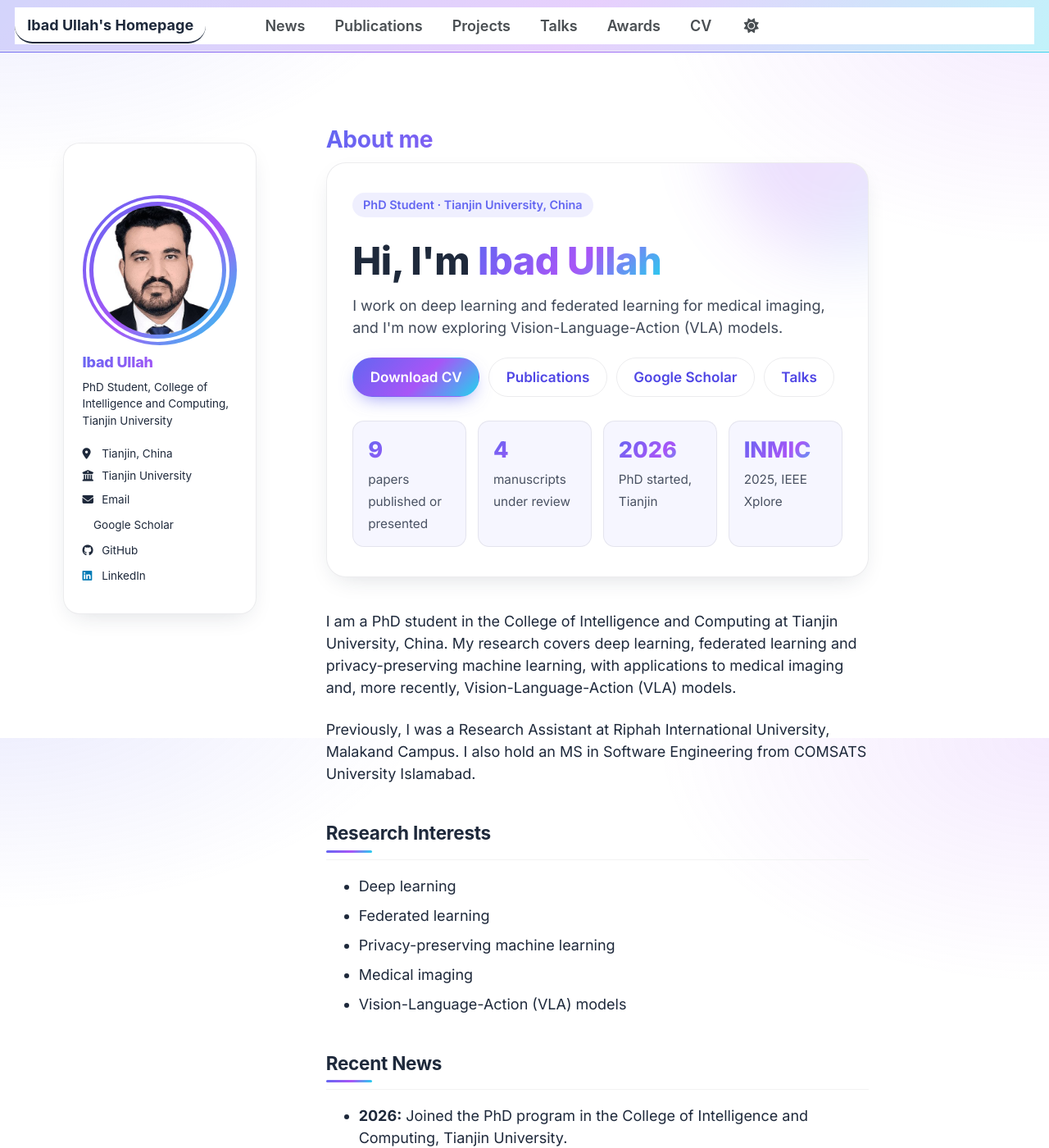
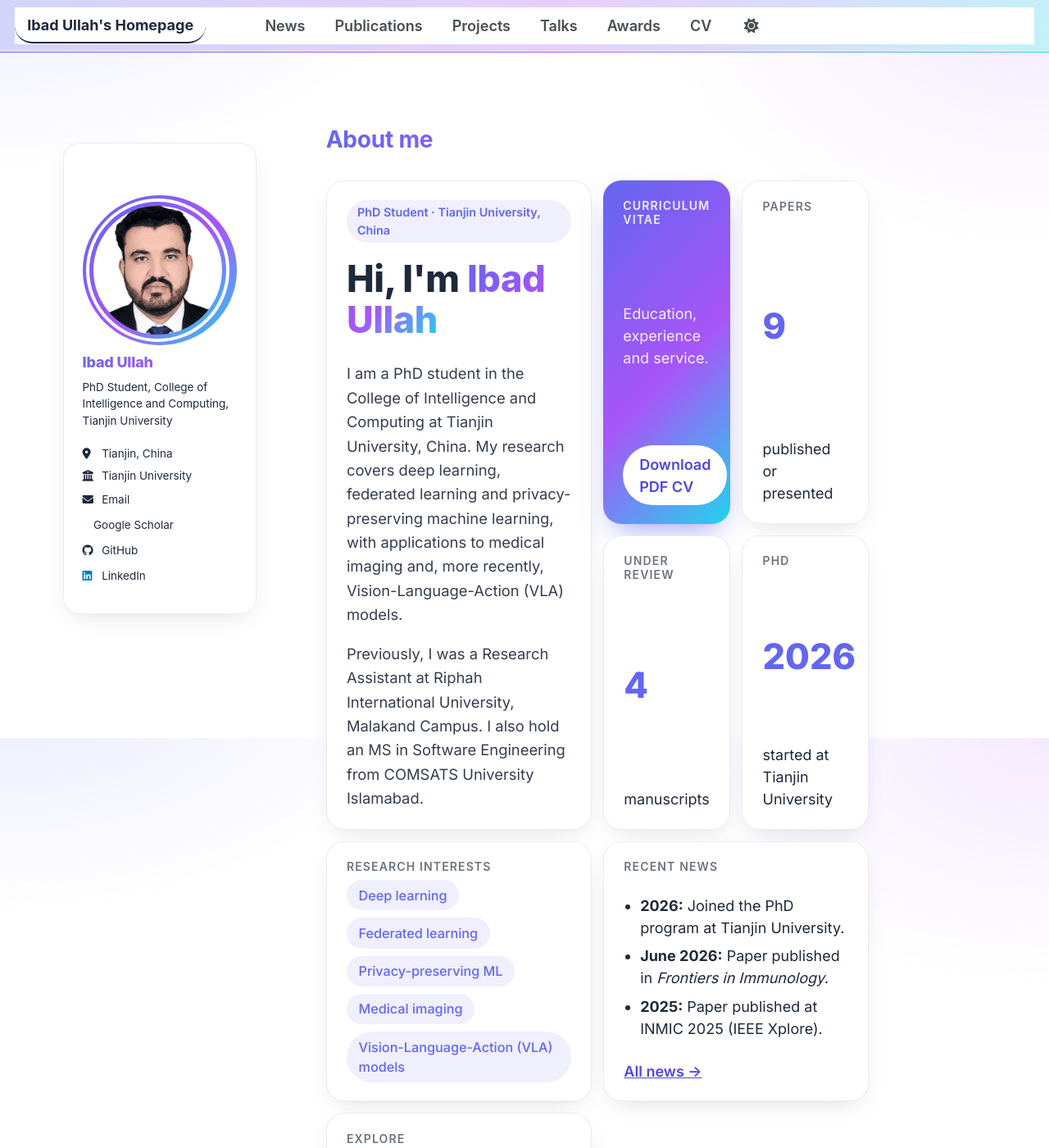
Before and after one commit to ibad321/ibad321.github.io, a Jekyll site: the page built from _pages/about.md, in a window 1280 px wide and 1400 px high. Shown: the whole window at 82% size. Built offline with Jekyll 4.4.1, drawn with Linux system fonts in a browser that asks for light colours; a style sheet for code colours, icons or effects is not loaded; some of the changed text lies outside the part shown.

Commit message:
Redesign About page as a bento grid; remove footer template credit
- About page is a bento grid: intro tile, CV download tile, stat tiles,
  research interests, recent news and explore links, one accent color
- Footer no longer shows the Jekyll / AcademicPages / Minimal Mistakes
  credit line; the MIT LICENSE file stays in the repository
- Fix clipped stat numbers and the underlined CV button

Co-Authored-By: Claude Haiku 5.5 <noreply@anthropic.com>
Claude-Session: https://claude.ai/code/session_01JoGCQNYfWLJgbsumeahHLX

```diff
--- a/_includes/footer.html
+++ b/_includes/footer.html
@@ -20,6 +20,6 @@
 {% endif %}
 
 <div class="page__footer-copyright">
-  &copy; {{ site.time | date: '%Y' }} {{ site.name | default: site.title }}, {{ site.data.ui-text[site.locale].powered_by | default: "Powered by" }} <a href="https://jekyllrb.com" rel="nofollow">Jekyll</a> &amp; <a href="https://github.com/academicpages/academicpages.github.io">AcademicPages</a>, a fork of <a href="https://mademistakes.com/work/minimal-mistakes-jekyll-theme/" rel="nofollow">Minimal Mistakes</a>.<br />
+  &copy; {{ site.time | date: '%Y' }} {{ site.name | default: site.title }}<br />
   Site last updated {{ "now" | date: '%Y-%m-%d' }}, <a href="/sitemap/" style="text-transform: uppercase;">{{ site.data.ui-text[site.locale].site_map | default: "Sitemap" }}</a>
 </div>
--- a/_pages/about.md
+++ b/_pages/about.md
@@ -7,47 +7,69 @@ redirect_from:
   - /about.html
 ---
 
-<section class="hero">
-  <span class="hero__eyebrow">PhD Student · Tianjin University, China</span>
-  <h1 class="hero__title">Hi, I'm <span class="grad">Ibad Ullah</span></h1>
-  <p class="hero__lead">I work on deep learning and federated learning for medical imaging, and I'm now exploring Vision-Language-Action (VLA) models.</p>
-  <div class="hero__cta">
-    <a class="primary" href="/files/Ibad_Ullah_CV.pdf">Download CV</a>
-    <a href="/publications/">Publications</a>
-    <a href="https://scholar.google.com/citations?user=NlM4088AAAAJ&hl=en">Google Scholar</a>
-    <a href="/talks/">Talks</a>
+<div class="bento">
+
+  <div class="tile tile--wide tile--tall tile--intro">
+    <span class="bento__eyebrow">PhD Student · Tianjin University, China</span>
+    <h1 class="bento__title">Hi, I'm <span class="grad">Ibad Ullah</span></h1>
+    <p>I am a PhD student in the College of Intelligence and Computing at Tianjin University, China. My research covers deep learning, federated learning and privacy-preserving machine learning, with applications to medical imaging and, more recently, Vision-Language-Action (VLA) models.</p>
+    <p>Previously, I was a Research Assistant at Riphah International University, Malakand Campus. I also hold an MS in Software Engineering from COMSATS University Islamabad.</p>
   </div>
-  <div class="hero__stats">
-    <div><strong>9</strong><span>papers published or presented</span></div>
-    <div><strong>4</strong><span>manuscripts under review</span></div>
-    <div><strong>2026</strong><span>PhD started, Tianjin</span></div>
-    <div><strong>INMIC</strong><span>2025, IEEE Xplore</span></div>
+
+  <div class="tile tile--accent tile--cv">
+    <h3>Curriculum vitae</h3>
+    <p>Education, experience and service.</p>
+    <a class="tile__button" href="/files/Ibad_Ullah_CV.pdf">Download PDF CV</a>
   </div>
-</section>
 
-I am a PhD student in the College of Intelligence and Computing at Tianjin University, China. My research covers deep learning, federated learning and privacy-preserving machine learning, with applications to medical imaging and, more recently, Vision-Language-Action (VLA) models.
+  <div class="tile tile--stat">
+    <h3>Papers</h3>
+    <div class="tile__num">9</div>
+    <p>published or presented</p>
+  </div>
 
-Previously, I was a Research Assistant at Riphah International University, Malakand Campus. I also hold an MS in Software Engineering from COMSATS University Islamabad.
+  <div class="tile tile--stat">
+    <h3>Under review</h3>
+    <div class="tile__num">4</div>
+    <p>manuscripts</p>
+  </div>
 
-## Research Interests
+  <div class="tile tile--stat">
+    <h3>PhD</h3>
+    <div class="tile__num">2026</div>
+    <p>started at Tianjin University</p>
+  </div>
 
-* Deep learning
-* Federated learning
-* Privacy-preserving machine learning
-* Medical imaging
-* Vision-Language-Action (VLA) models
+  <div class="tile tile--wide tile--interests">
+    <h3>Research interests</h3>
+    <div class="chips">
+      <span>Deep learning</span>
+      <span>Federated learning</span>
+      <span>Privacy-preserving ML</span>
+      <span>Medical imaging</span>
+      <span>Vision-Language-Action (VLA) models</span>
+    </div>
+  </div>
 
-## Recent News
+  <div class="tile tile--wide tile--news">
+    <h3>Recent news</h3>
+    <ul>
+      <li><strong>2026:</strong> Joined the PhD program at Tianjin University.</li>
+      <li><strong>June 2026:</strong> Paper published in <em>Frontiers in Immunology</em>.</li>
+      <li><strong>2025:</strong> Paper published at INMIC 2025 (IEEE Xplore).</li>
+    </ul>
+    <a href="/news/">All news →</a>
+  </div>
 
-* **2026:** Joined the PhD program in the College of Intelligence and Computing, Tianjin University.
-* **June 2026:** Paper published in *Frontiers in Immunology*.
-* **2025:** Paper published at INMIC 2025 (IEEE Xplore).
+  <div class="tile tile--wide tile--explore">
+    <h3>Explore</h3>
+    <div class="explore-links">
+      <a href="/publications/">Publications</a>
+      <a href="/projects/">Projects</a>
+      <a href="/talks/">Talks</a>
+      <a href="/awards/">Awards</a>
+      <a href="/cv/">CV</a>
+    </div>
+  </div>
 
-<div class="explore">
-  <a href="/news/">News<span>Latest updates</span></a>
-  <a href="/publications/">Publications<span>9 papers, 4 under review</span></a>
-  <a href="/projects/">Projects<span>Vision, federated and NLP work</span></a>
-  <a href="/talks/">Talks<span>INMIC 2025</span></a>
-  <a href="/awards/">Awards<span>Grants and recognition</span></a>
-  <a href="/cv/">CV<span>Education and experience</span></a>
 </div>
--- a/_sass/layout/_custom.scss
+++ b/_sass/layout/_custom.scss
@@ -199,133 +199,6 @@ h1, h2, h3, h4 {
     border-top-width: 2px;
 }
 
-/* ---------- Hero block (About page) ---------- */
-.hero {
-    position: relative;
-    margin: 0 0 2.25em;
-    padding: 2em 1.75em;
-    border-radius: 24px;
-    overflow: hidden;
-    background: var(--ui-card-bg);
-    border: 1px solid var(--ui-card-border);
-    box-shadow: var(--ui-card-shadow);
-}
-
-.hero::before {
-    content: "";
-    position: absolute;
-    inset: -40% -20% auto auto;
-    width: 320px;
-    height: 320px;
-    border-radius: 50%;
-    background: var(--ui-gradient);
-    opacity: 0.18;
-    filter: blur(40px);
-    pointer-events: none;
-}
-
-.hero__eyebrow {
-    display: inline-block;
-    padding: 0.3em 0.9em;
-    border-radius: 999px;
-    font-size: 0.8em;
-    font-weight: 600;
-    color: var(--ui-accent);
-    background: rgba(99, 102, 241, 0.1);
-}
-
-.hero__title {
-    margin: 0.6em 0 0.3em;
-    font-size: 2.6em;
-    font-weight: 800;
-    line-height: 1.1;
-}
-
-.hero__title .grad {
-    background: var(--ui-gradient);
-    -webkit-background-clip: text;
-    background-clip: text;
-    color: transparent;
-}
-
-.hero__lead {
-    max-width: 40em;
-    font-size: 1.1em;
-    opacity: 0.85;
-}
-
-.hero__cta {
-    display: flex;
-    flex-wrap: wrap;
-    gap: 0.6em;
-    margin: 1.2em 0 1.6em;
-}
-
-.hero__cta a {
-    display: inline-block;
-    padding: 0.6em 1.2em;
-    border-radius: 999px;
-    font-weight: 600;
-    font-size: 0.95em;
-    text-decoration: none;
-    border: 1px solid var(--ui-card-border);
-    transition: transform 0.15s ease, box-shadow 0.2s ease;
-}
-
-.hero__cta a.primary {
-    background: var(--ui-gradient);
-    border-color: transparent;
-    color: #fff;
-    box-shadow: 0 8px 22px -8px rgba(99, 102, 241, 0.7);
-}
-
-.hero__cta a:hover {
-    transform: translateY(-2px);
-}
-
-.hero__stats {
-    display: grid;
-    grid-template-columns: repeat(4, minmax(0, 1fr));
-    gap: 0.75em;
-}
-
-.hero__stats div {
-    padding: 0.85em 1em;
-    border-radius: 14px;
-    background: rgba(99, 102, 241, 0.06);
-    border: 1px solid var(--ui-card-border);
-}
-
-.hero__stats strong {
-    display: block;
-    font-size: 1.5em;
-    font-weight: 800;
-    background: var(--ui-gradient);
-    -webkit-background-clip: text;
-    background-clip: text;
-    color: transparent;
-}
-
-.hero__stats span {
-    font-size: 0.85em;
-    opacity: 0.8;
-}
-
-/* Mobile */
-@media (max-width: 600px) {
-    .hero {
-        padding: 1.4em 1.1em;
-    }
-
-    .hero__title {
-        font-size: 2em;
-    }
-
-    .hero__stats {
-        grid-template-columns: repeat(2, minmax(0, 1fr));
-    }
-}
-
 /* Keep the profile photo round on small screens */
 @media (max-width: 600px) {
     .author__avatar {
@@ -382,35 +255,192 @@ h1, h2, h3, h4 {
     }
 }
 
-/* ---------- Explore cards (About page) ---------- */
-.explore {
+/* ---------- Bento grid (About page) ----------
+   Tiles of different sizes on a 4-column grid, one accent color. */
+.bento {
     display: grid;
-    grid-template-columns: repeat(auto-fit, minmax(150px, 1fr));
-    gap: 0.75em;
-    margin: 1.5em 0 2em;
+    grid-template-columns: repeat(4, minmax(0, 1fr));
+    grid-auto-rows: minmax(130px, auto);
+    gap: 14px;
+    margin: 1.25em 0 2em;
 }
 
-.explore a {
-    display: block;
-    padding: 1em 1.1em;
-    border-radius: 16px;
+.tile {
+    display: flex;
+    flex-direction: column;
+    justify-content: space-between;
+    padding: 1.25em 1.35em;
+    border-radius: 22px;
     background: var(--ui-card-bg);
     border: 1px solid var(--ui-card-border);
     box-shadow: var(--ui-card-shadow);
-    font-weight: 700;
-    text-decoration: none;
     transition: transform 0.2s ease, border-color 0.2s ease;
 }
 
-.explore a span {
-    display: block;
-    margin-top: 0.25em;
-    font-size: 0.82em;
-    font-weight: 400;
-    opacity: 0.75;
+.tile:hover {
+    transform: translateY(-2px);
+    border-color: rgba(99, 102, 241, 0.4);
 }
 
-.explore a:hover {
-    transform: translateY(-3px);
-    border-color: rgba(99, 102, 241, 0.45);
+.tile h3 {
+    margin: 0 0 0.5em;
+    font-size: 0.78em;
+    font-weight: 600;
+    letter-spacing: 0.08em;
+    text-transform: uppercase;
+    opacity: 0.65;
 }
+
+.tile p {
+    margin: 0.4em 0 0;
+}
+
+.tile--wide {
+    grid-column: span 2;
+}
+
+.tile--tall {
+    grid-row: span 2;
+}
+
+.tile--intro {
+    justify-content: flex-start;
+    gap: 0.6em;
+}
+
+.tile--intro p {
+    font-size: 1.02em;
+    line-height: 1.6;
+    opacity: 0.9;
+}
+
+.bento__eyebrow {
+    display: inline-block;
+    align-self: flex-start;
+    padding: 0.3em 0.9em;
+    border-radius: 999px;
+    font-size: 0.8em;
+    font-weight: 600;
+    color: var(--ui-accent);
+    background: rgba(99, 102, 241, 0.1);
+}
+
+.bento__title {
+    margin: 0.2em 0 0.2em;
+    font-size: 2.5em;
+    font-weight: 800;
+    line-height: 1.1;
+}
+
+.bento__title .grad {
+    background: var(--ui-gradient);
+    -webkit-background-clip: text;
+    background-clip: text;
+    color: transparent;
+}
+
+.tile--accent {
+    background: var(--ui-gradient);
+    border: 0;
+    color: #fff;
+    box-shadow: 0 16px 36px -14px rgba(99, 102, 241, 0.7);
+}
+
+.tile--accent h3,
+.tile--accent p {
+    color: #fff;
+    opacity: 0.9;
+}
+
+.tile--accent .tile__button {
+    text-decoration: none !important;
+}
+
+.tile__button {
+    display: inline-block;
+    align-self: flex-start;
+    margin-top: 0.8em;
+    padding: 0.55em 1.1em;
+    border-radius: 999px;
+    background: #fff;
+    color: #4f46e5;
+    font-weight: 700;
+    text-decoration: none;
+}
+
+.tile__num {
+    font-size: 2.4em;
+    font-weight: 800;
+    line-height: 1;
+    color: var(--ui-accent);
+    white-space: nowrap;
+}
+
+.chips {
+    display: flex;
+    flex-wrap: wrap;
+    gap: 0.5em;
+}
+
+.chips span {
+    padding: 0.4em 0.9em;
+    border-radius: 999px;
+    font-size: 0.9em;
+    background: rgba(99, 102, 241, 0.1);
+    color: var(--ui-accent);
+    font-weight: 500;
+}
+
+.tile--news ul {
+    margin: 0;
+    padding-left: 1.1em;
+}
+
+.tile--news li {
+    margin-bottom: 0.4em;
+}
+
+.tile a {
+    font-weight: 600;
+}
+
+.explore-links {
+    display: flex;
+    flex-wrap: wrap;
+    gap: 0.5em;
+}
+
+.explore-links a {
+    padding: 0.5em 1em;
+    border-radius: 999px;
+    border: 1px solid var(--ui-card-border);
+    text-decoration: none;
+    font-weight: 600;
+}
+
+.explore-links a:hover {
+    border-color: rgba(99, 102, 241, 0.5);
+    color: var(--ui-accent);
+}
+
+@media (max-width: 760px) {
+    .bento {
+        grid-template-columns: repeat(2, minmax(0, 1fr));
+    }
+
+    .bento__title {
+        font-size: 2em;
+    }
+}
+
+@media (max-width: 480px) {
+    .bento {
+        grid-template-columns: 1fr;
+    }
+
+    .tile--wide,
+    .tile--tall {
+        grid-column: span 1;
+        grid-row: auto;
+    }
+}
```
